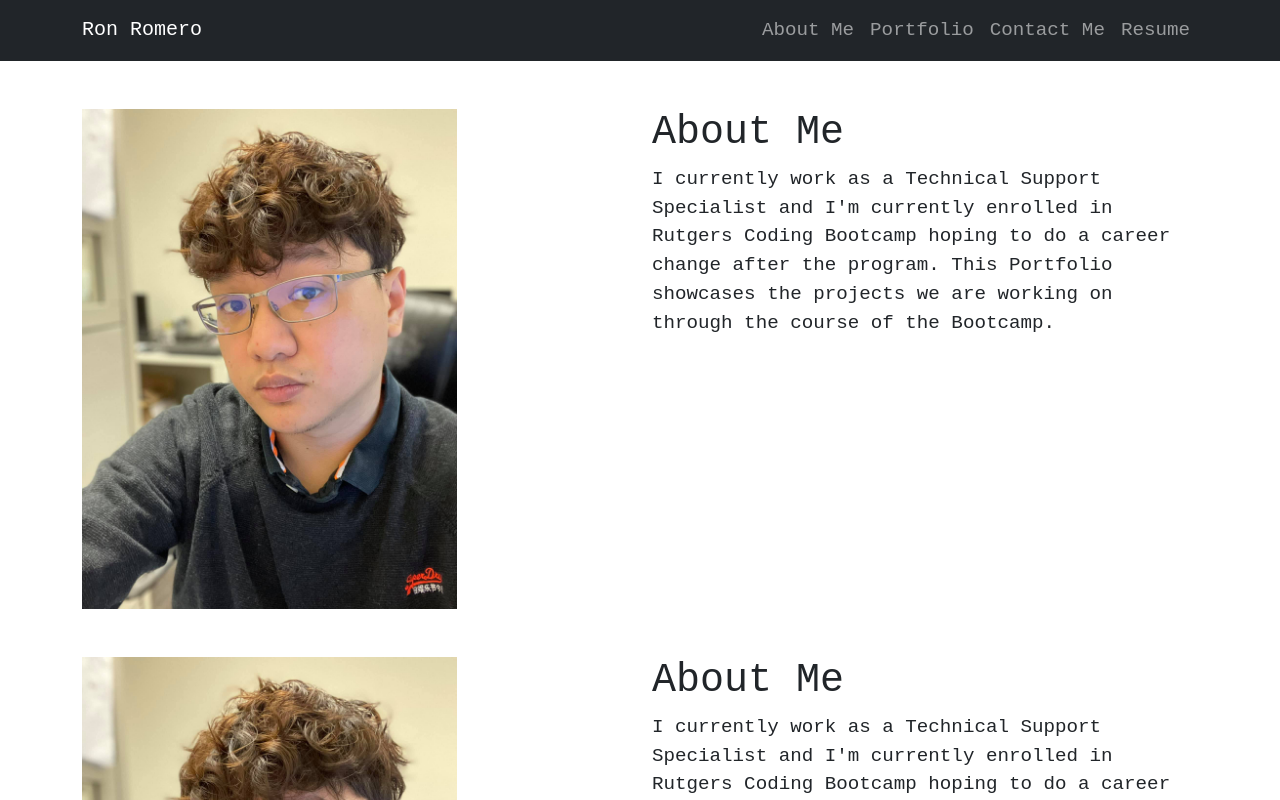
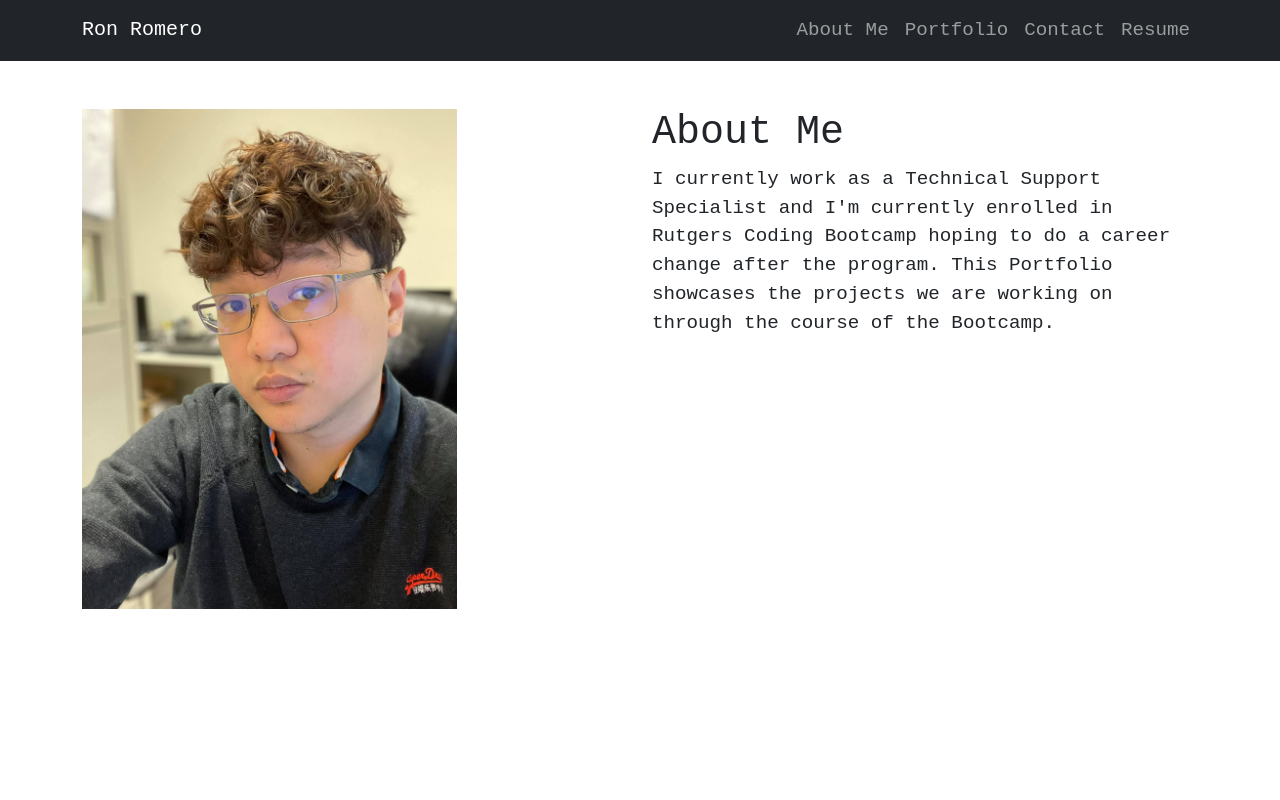
Before and after one commit to ronnieve23/rromero-react-portfolio, a React (Create React App) app: page / in a window 1280 px wide. Shown: the top 800 px of the page. Built offline with nearby package versions, Linux system fonts and the light colour scheme.

Commit message:
finished work on contact page

```diff
--- a/src/App.js
+++ b/src/App.js
@@ -1,48 +1,35 @@
 import React, { useState } from 'react';
+import About from './components/About'
 import './App.css'
-import About from './components/About'
 import Header from './components/Header';
 import 'bootstrap/dist/css/bootstrap.min.css';
-import ContactMe from './components/Contact';
+import Contact from './components/Contact';
+
 
 function App() {
-  const [pages] = useState([
+  const [sections] = useState([
     {
       name: 'About',
       component: <About/>
     },
     {
       name:'Contact',
-      component: <ContactMe/>
+      component: <Contact/>
     }
   ]);
-const [currentSection, setCurrentSection] = useState(pages[0]);
-const [contactSelected, setContactSelected] = useState(false);
+const [currentSection, setCurrentSection] = useState(sections[0]);
 
   return (
     <div>
-     <main>
-        {!contactSelected ? (
-          <>
+      <main>
           <Header
-          pages={pages}
-          setCurrentSection = {setCurrentSection}
-          contactSelected={contactSelected}
-          setContactSelected = {setContactSelected}>
+          sections={sections}
+          setCurrentSection = {setCurrentSection}>
           </Header>
           {currentSection.component}
-          <About></About>
-          </>
-        ) : (
-          <ContactMe></ContactMe>
-        )}
       </main>
     </div>
   );
 }
 
-
-
-
-
 export default App;
--- a/src/components/About/index.js
+++ b/src/components/About/index.js
@@ -7,7 +7,7 @@ function About() {
         <Container>
             <Row className= "mt-5">
                 <Col>
-                <img src={profilePic} style={{height: '500px'}}></img>
+                <img src={profilePic} style={{height: '500px'}} alt="Ron Romero"></img>
                 </Col>
                 <Col>
                 <h1>About Me</h1>
--- a/src/components/Contact/index.js
+++ b/src/components/Contact/index.js
@@ -1,9 +1,9 @@
 import React, { useState } from 'react';
-import { Form, FloatingLabel } from 'react-bootstrap';
+import { Form, Button } from 'react-bootstrap';
 import { validateEmail } from '../../utils/helpers';
 
 
-function ContactMe() {
+function Contact() {
     const [formState, setFormState] = useState({ name: '', email: '', message: '' });
     const { name, email, message } = formState;
     const [errorMessage, setErrorMessage] = useState('');
@@ -38,34 +38,41 @@ function ContactMe() {
 
     return (
         <section>
-            <h1>Contact me</h1>
-            <Form id="contact-form" onSubmit={handleSubmit}>
-                <Form.Group>
-                    <label htmlFor="name">Name:</label>
-                    <input type="text" defaultValue={name} name="name" onChange={handleChange} />
+            <h1 className="text-center">Contact me</h1>
+            <Form id="contact-form" onSubmit={handleSubmit} className="col-lg-6 offset-lg-3">
+                <Form.Group className="mb-2">
+                    <Form.Label htmlFor="name">Name:</Form.Label>
+                    <Form.Control type="text" defaultValue={name} name="name" onChange={handleChange} />
                 </Form.Group>
-                <Form.Group>
-                    <label htmlFor="email">Email address:</label>
-                    <input type="email" defaultValue={email} name="email" onBlur={handleChange} />
+                <Form.Group className="mb-2">
+                    <Form.Label htmlFor="email">Email address:</Form.Label>
+                    <Form.Control type="email" defaultValue={email} name="email" onBlur={handleChange} />
                 </Form.Group>
-                <FloatingLabel controlId="floatingTextarea2" label="Message">
+                <Form.Group className="pb-2">
+                    <Form.Label htmlFor="message">Message:</Form.Label>
+
                     <Form.Control
                         as="textarea"
-                        defaultValue = {message}
+                        name="message"
+                        defaultValue={message}
                         placeholder="Leave a message here"
                         style={{ height: '50px' }}
+                        onChange={handleChange}
                     />
-                </FloatingLabel>
+                </Form.Group>
+
                 {errorMessage && (
                     <div>
                         <p className="error-text">{errorMessage}</p>
                     </div>
                 )}
-                <button type="submit">Submit</button>
+                <div className="d-grid gap-2">
+                    <Button variant="dark" type="submit" size="lg">Submit</Button>
+                </div>
             </Form>
 
         </section>
     )
 }
 
-export default ContactMe;
+export default Contact;
--- a/src/components/Nav/index.js
+++ b/src/components/Nav/index.js
@@ -4,7 +4,7 @@ import { Navbar,Nav, Container } from 'react-bootstrap';
 
 function Navigation(props) {
     const {
-        pages =[],
+        sections =[],
         setCurrentSection
     } = props;
     return (
@@ -12,9 +12,9 @@ function Navigation(props) {
             <Container className="container-fluid navfont">
                 <Navbar.Brand>Ron Romero</Navbar.Brand>
                 <Nav className="ml-auto">
-                    <Nav.Link href="#" onClick={() => setCurrentSection(pages[0])}>About Me</Nav.Link>
+                    <Nav.Link href="#" onClick={() => setCurrentSection(sections[0])}>About Me</Nav.Link>
                     <Nav.Link href="#" >Portfolio</Nav.Link>
-                    <Nav.Link  href="#" onClick={() => setCurrentSection(pages[1])} >Contact Me</Nav.Link>
+                    <Nav.Link  onClick={() => setCurrentSection(sections[1])} >Contact</Nav.Link>
                     <Nav.Link href="#" >Resume</Nav.Link>
                 </Nav>
             </Container>
```
